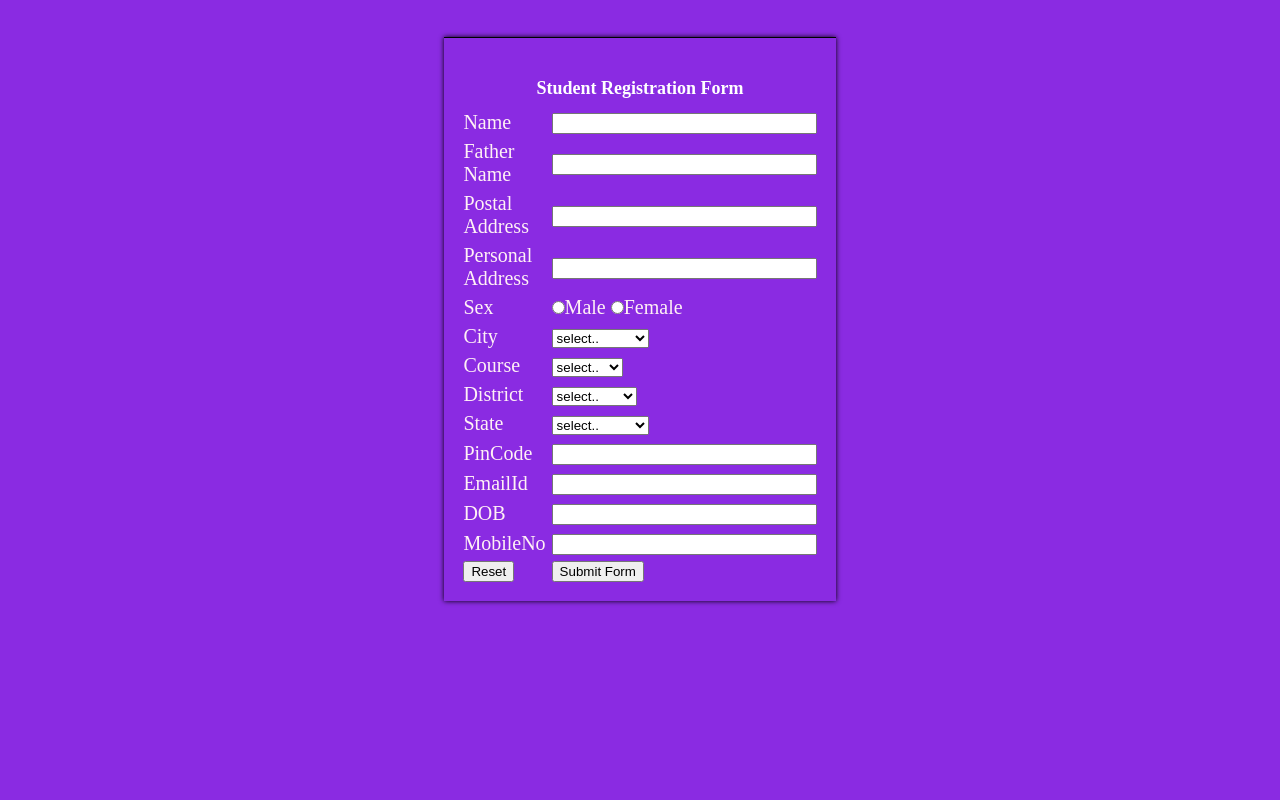
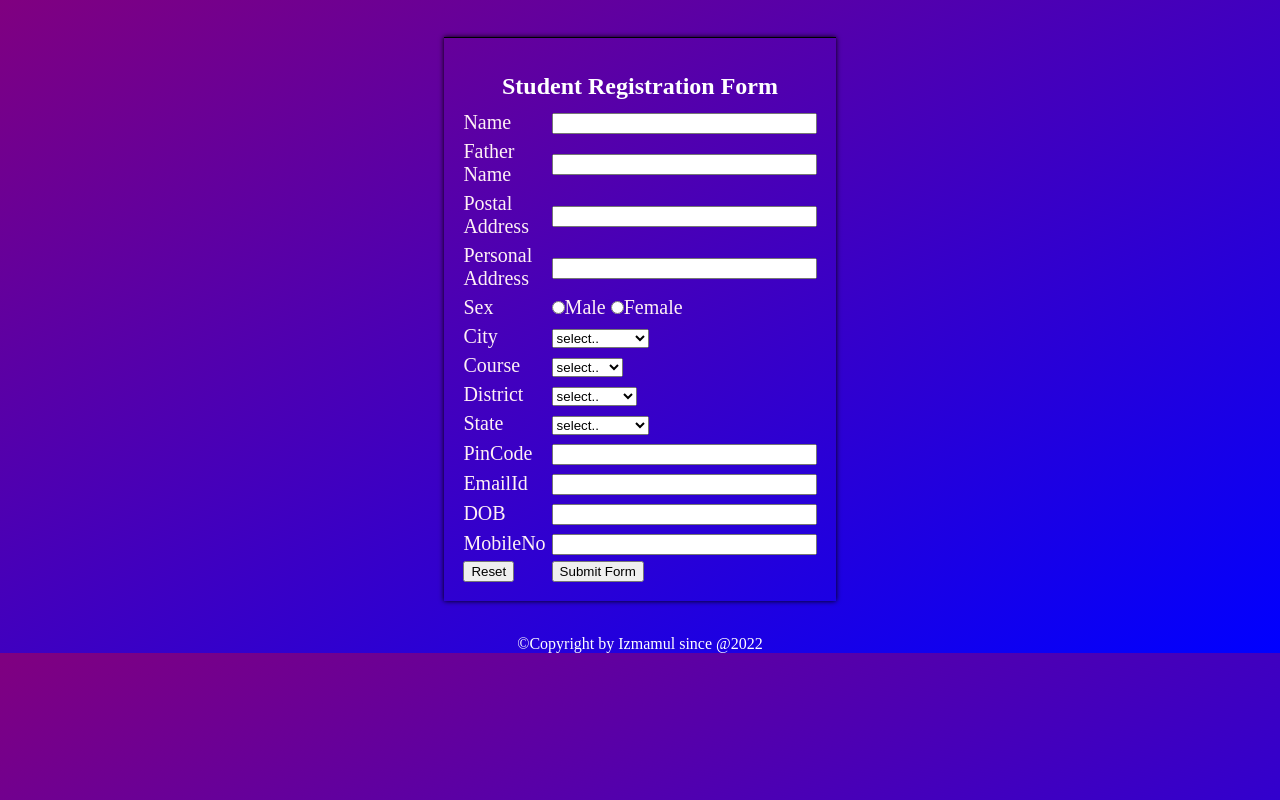
Before and after one commit to Izmamul/Registration-from, a plain HTML site: page index.html in a window 1280 px wide. Drawn offline with Linux system fonts and the light colour scheme.

Commit message:
Updated the UI/UX

```diff
--- a/index.html
+++ b/index.html
@@ -6,7 +6,7 @@
             const scriptURL = 'https://script.google.com/macros/s/AKfycbwxksme2OkhZzL9ymtTt5xzwrg-Cph-s1mOQGTx0ihpaYMiwZromDR-VmBOvUQRs4n4/exec'
             const form = document.forms['google-sheet']
 
-            form.addEventListener('submit', e => {
+            form.addEventListener('Submit', e => {
               e.preventDefault()
               fetch(scriptURL, { method: 'POST', body: new FormData(form)})
                 .then(response => alert("Thanks for Contacting us..! We Will Contact You Soon..."))
@@ -22,7 +22,7 @@ cellspacing="2">
 
 <tr class="text">
 <td colspan=2>
-<center><font size=4><b>Student Registration Form</b></font></center>
+<center><font size=5><b>Student Registration Form</b></font></center>
 </td>
 </tr>
 
@@ -118,11 +118,14 @@ id="personaladdress" size="30"></td>
 </tr>
 <tr class="text-big">
 <td class="text-big"><input type="reset" name="reset"></td>
-<td class="text-big"><input type="submit" value="Submit Form" name="Submit" ></td>
+<td class="text-big"><input type="submit" value="Submit Form" name="Submit" onclick="submit()" ></td>
 </tr>
 </table>
 </form>
 
 
 </body>
+<footer>
+  <a> &#169;Copyright by Izmamul since @2022</a>
+</footer>
 </html>
--- a/style.css
+++ b/style.css
@@ -4,7 +4,7 @@
 }
 body{
 
-	background-color: blueviolet;
+	background-image: linear-gradient(to bottom right,purple, blue );
 
 }
 
@@ -44,3 +44,9 @@ table{
 
 	color: black;
 }
+
+footer{
+	text-align: center;
+	padding-top: 2rem;
+	color: white;
+}
```
